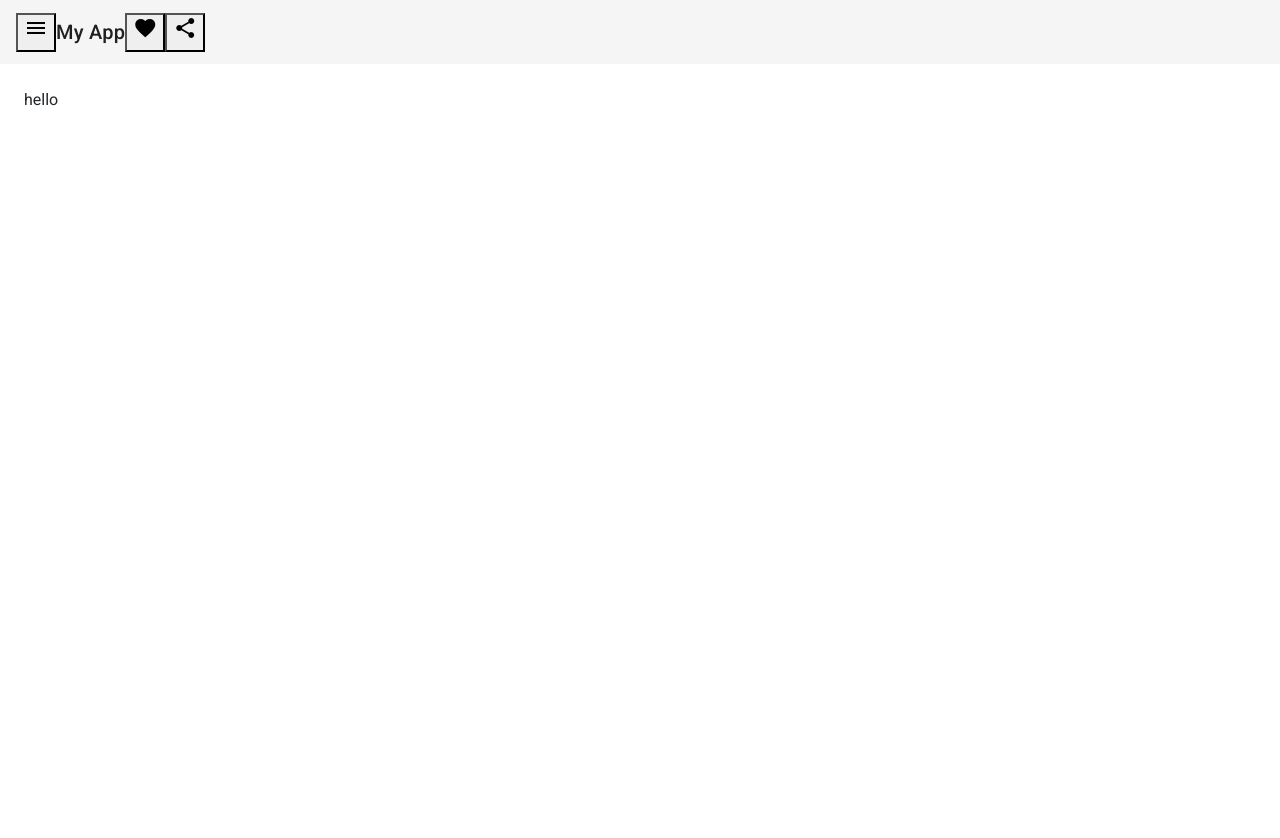
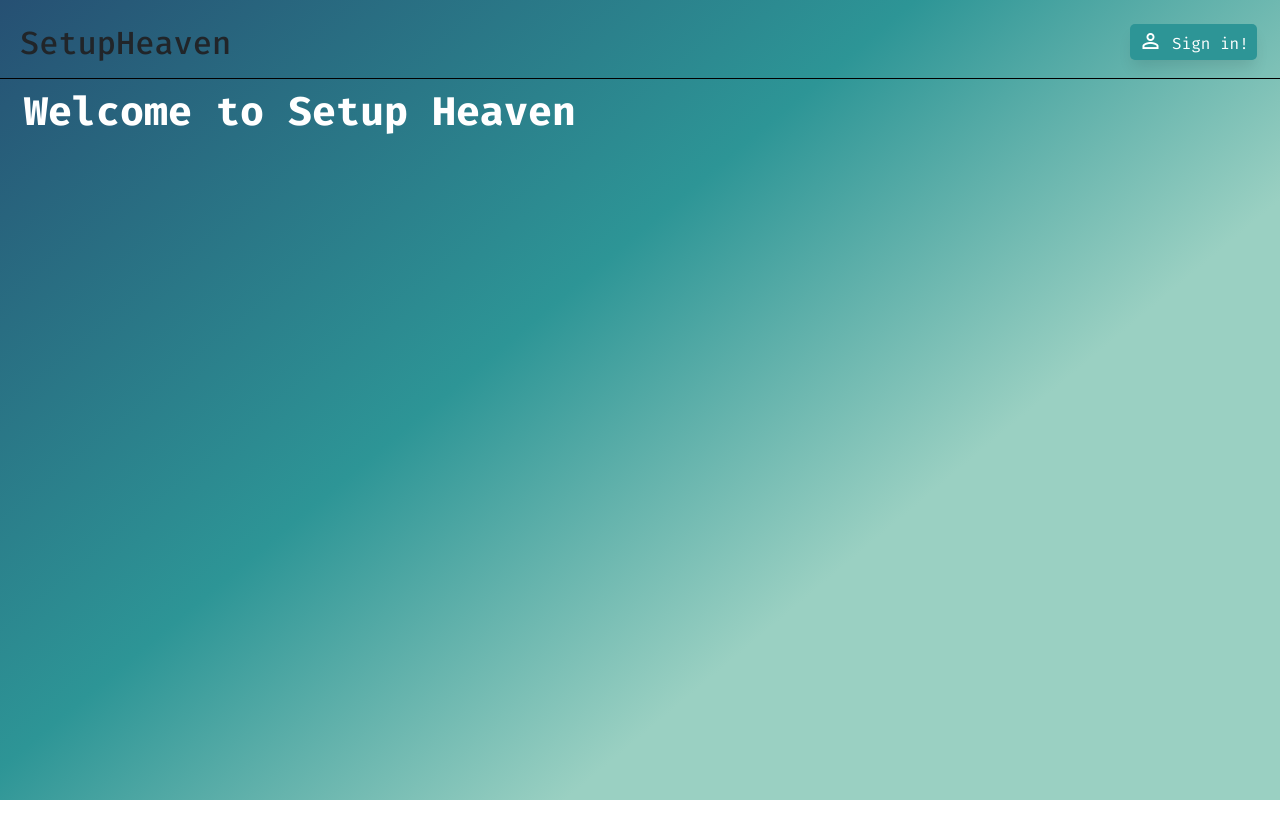
Before and after one commit to benjamin-jouanno/setupHeaven, an Angular app in the folder setupHeaven/: page /welcome in a window 1280 px wide. Shown: the top 838 px of the page. After the commit the page ends 800 px from the top, so only its background shows below. Built offline with nearby package versions, Linux system fonts and the light colour scheme.

Commit message:
apply first style and basic welcome page

```diff
--- a/setupHeaven/src/app/pages/landing-page/landing-page.component.css
+++ b/setupHeaven/src/app/pages/landing-page/landing-page.component.css
@@ -0,0 +1,41 @@
+.title-bar {
+    position: fixed;
+    border-bottom: 1px black solid;
+    padding-bottom: .5rem;
+    width: 101%;
+    margin-left: -2rem;
+
+    .title-label {
+        float: left;
+        position: relative;
+        left: 1rem;
+    }
+}
+
+.sign-in {
+    float: right;
+    right: 1rem;
+    position: relative;
+    background-color: var(--light-navy-blue);
+    color: var(--white);
+    border: none;
+    border-radius: 5px;
+    padding-left: .5rem;
+    padding-right: .5rem;
+    padding-top: .3rem;
+    padding-bottom: .3rem;
+    box-shadow: 0px 10px 15px -3px rgba(0,0,0,0.1);
+    transition: ease-in-out .3s;
+    mat-icon {
+        vertical-align:sub;
+    }
+}
+
+.sign-in:hover {
+    background-color: var(--navy-blue);
+    transition: ease-in-out .3s;
+}
+
+.content {
+    margin-top: 4rem;
+}
--- a/setupHeaven/src/app/pages/landing-page/landing-page.component.html
+++ b/setupHeaven/src/app/pages/landing-page/landing-page.component.html
@@ -1,6 +1,16 @@
-<app-menu-bar></app-menu-bar>
-<div class="row h-100 page">
-    <div class="row">
-        hello
+<div class="h-100 gradient-page d-flex flex-column">
+    <div class="row title-bar d-flex">
+        <h2 class="title-label col">SetupHeaven</h2>
+        <div class="col ">
+            <button class="sign-in">
+            <mat-icon aria-hidden="false" aria-label="Example home icon" fontIcon="perm_identity"></mat-icon>
+                Sign in!
+            </button>
+        </div>
+    </div>
+    <div class="row content">
+        <div class="title">
+            <h1>Welcome to Setup Heaven</h1>
+        </div>
     </div>
 </div>
--- a/setupHeaven/src/app/pages/page.module.ts
+++ b/setupHeaven/src/app/pages/page.module.ts
@@ -3,6 +3,7 @@ import { CommonModule } from '@angular/common';
 import { LandingPageComponent } from './landing-page/landing-page.component';
 import { SharedComponentsModule } from '../shared/sharedComponents/shared-components.module';
 import { MaterialComponentsModule } from '../shared/modules/material-components/material-components.module';
+import { MatIconModule } from '@angular/material/icon';
 
 
 
@@ -11,7 +12,7 @@ import { MaterialComponentsModule } from '../shared/modules/material-components/
   imports: [
     CommonModule,
     SharedComponentsModule,
-    MaterialComponentsModule
+    MatIconModule
   ],
   exports:[LandingPageComponent]
 })
--- a/setupHeaven/src/styles.css
+++ b/setupHeaven/src/styles.css
@@ -1,16 +1,31 @@
 /* You can add global styles to this file, and also import other style files */
 @import url('https://fonts.googleapis.com/css2?family=Fira+Code:wght@300..700&display=swap');
 @import "@angular/material/prebuilt-themes/indigo-pink.css";
+@import "../src/styles/settings/_variables.scss";
 
-html, body { height: 100%; }
+html,
+body {
+    height: 100%;
+    overflow-x: hidden;
+}
+
 body {
     margin: 0;
     font-family: "Fira Code", monospace;
 }
 
 .page {
-    margin: 1.5rem;
+    padding: 1.5rem;
+    background-color: var(--navy-blue);
 }
 
-html, body { height: 100%; }
-body { margin: 0; font-family: Roboto, "Helvetica Neue", sans-serif; }
+.gradient-page {
+    padding: 1.5rem;
+    background: var(--navy-blue);
+    background: linear-gradient(140deg, var(--navy-blue) 0%, var(--light-navy-blue) 41%, var(--turquoise-blue) 68%);
+}
+
+h1 {
+    font-weight: 800;
+    color: var(--white);
+}
--- /dev/null
+++ b/setupHeaven/src/styles/settings/_variables.scss
@@ -0,0 +1,8 @@
+:root {
+    --navy-blue: #265073;
+    --light-navy-blue: #2D9596;
+    --turquoise-blue: #9AD0C2;
+    --hovered-blue: #449b84;
+    --pastel-yellow: #F1FADA;
+    --white: white;
+}
```
Also changed, not shown: setupHeaven/vercel.json (added).
